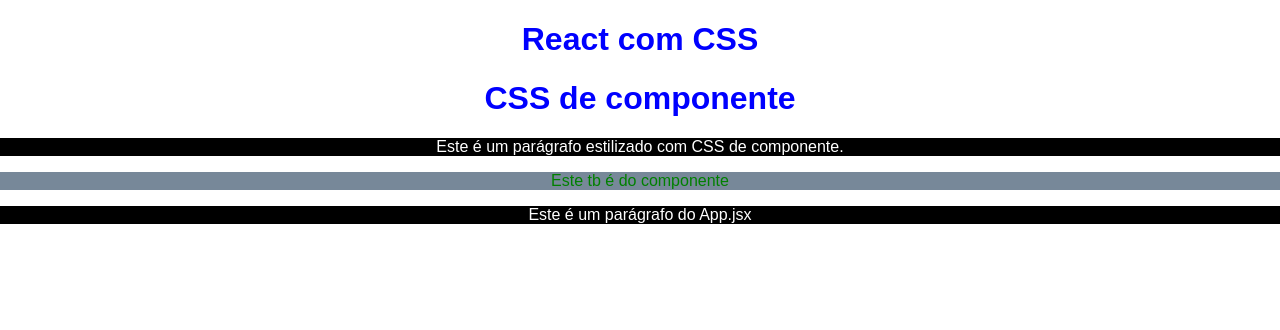
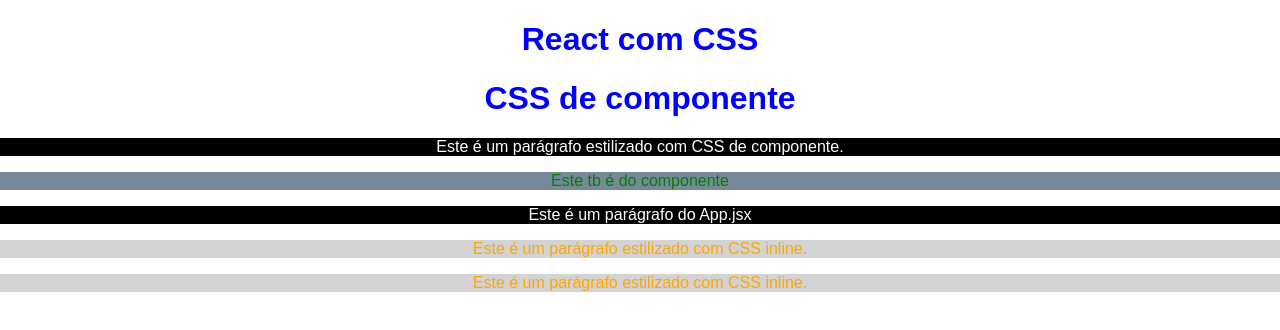
Before and after one commit to 0S1mple1/css, a React (Create React App) app: page / in a window 1280 px wide. Shown: the top 330 px of the page. Built offline with nearby package versions, Linux system fonts and the light colour scheme.

Commit message:
Add inline styled paragraphs to App component

```diff
--- a/src/App.jsx
+++ b/src/App.jsx
@@ -9,6 +9,13 @@
       {/* CSS de Componente */}
       <MyComponent />
       <p>Este é um parágrafo do App.jsx</p>
+      {/* CSS Inline */}
+      <p style={{ color: "orange", backgroundColor: "lightgray" }}>
+        Este é um parágrafo estilizado com CSS inline.
+      </p>
+      <p style={{ color: "orange", backgroundColor: "lightgray" }}>
+        Este é um parágrafo estilizado com CSS inline.
+      </p>
     </div>
   );
 }
```
